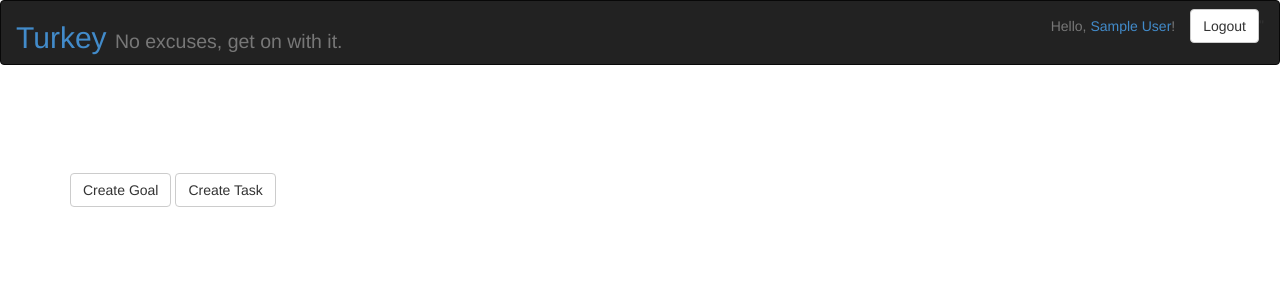
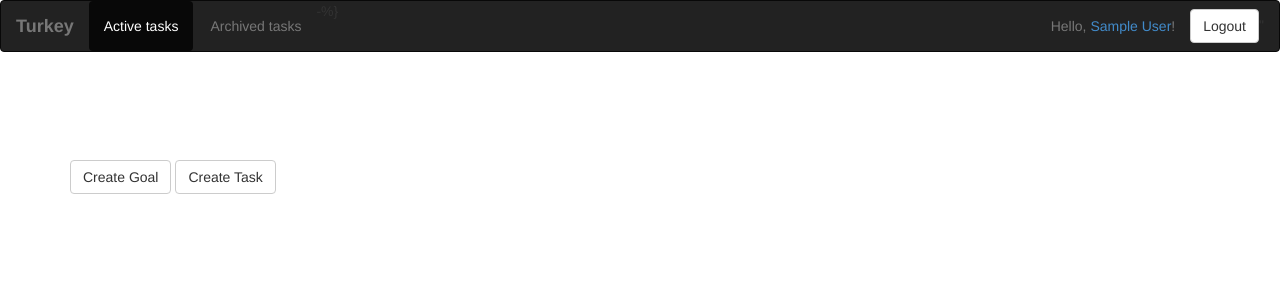
Before and after one commit to geokala/turkey, a Flask app: page / in a window 1280 px wide. Shown: the top 300 px of the page. Run offline with Flask 2, Linux system fonts and the light colour scheme; the visitor is signed in with stand-in values (Sample User, id 1); data comes from the database, SQL or seed files in the repository; data that the repository does not hold is empty; parts of the project's set-up code (start-up, migrations or seed data) failed here and were passed over; some libraries are stand-ins or nearby versions.

Commit message:
Make nav links for active(home) and archived tasks

```diff
--- a/turkey/home.py
+++ b/turkey/home.py
@@ -59,7 +59,6 @@ def make_goal_branch(this_goal, goals, tasks, completed):
     return result
 
 
-@app.route("/")
 def home_view():
     if current_user.is_anonymous:
         goals = []
@@ -92,4 +91,4 @@ def home_view():
             completed,
         )
 
-    return render_turkey("home.html", tree=tree)
+    return render_turkey("home.html", tree=tree, current_page='active_tasks')
--- a/turkey/templates/_base.html
+++ b/turkey/templates/_base.html
@@ -15,19 +15,36 @@
     <script src="{{ url_for('static', filename='jquery-2.1.1.min.js') }}"></script>
     <script src="{{ url_for('static', filename='bootstrap-3.2.0/js/bootstrap.min.js') }}"></script>
     <script src="{{ url_for('static', filename='bootstrap-growl.min.js') }}"></script>
-{% if form is defined %}
+{%- if form is defined -%}
     <script src="{{ url_for('static', filename='bootstrap-datepicker-1.3.1/js/bootstrap-datepicker.js') }}"></script>
-{% endif %}
+{%- endif -%}
     {%- block topbar -%}
     <div class="navbar navbar-inverse">
       <div class="container-fluid">
         <div class="navbar-header">
-          <h2>
-              <a href="/" class="brand">Turkey</a> <small>No excuses, get on with it.</small>
-          </h2>
+          <a href="/" class="navbar-brand"><strong>Turkey</strong></a>
         </div>
+        {%- if current_user and current_user.name -%}
+          <ul class="nav navbar-nav nav-pills pull-left">
+            {%- if current_page == 'active_tasks' -%} -%}
+              <li class="active">
+            {%- else -%}
+              <li>
+            {%- endif -%}
+              <a id="active_tasks_link" href="{{ url_for('home') }}">Active tasks</a>
+            </li>
+            {%- if current_page == 'archived_tasks' -%} -%}
+              <li class="active">
+            {%- else -%}
+              <li>
+            {%- endif -%}
+              <a id="archived_tasks_link" href="#">Archived tasks</a>
+            </li>
+          </ul>
+        {%- endif -%}
         <div class="nav nav-pills pull-right">
         {%- if current_user and current_user.name -%}
+          <!-- We're not using navbar-link classes because they're camoflagued on a navbar-inverse -->
           <p class="navbar-text">Hello, <a href="{{ url_for('me') }}">{{ current_user.name }}</a>!</p>
           {%- if current_user.is_admin -%}
              <a type="button" class="btn btn-default navbar-btn" href="{{ url_for('admin') }}">Site administration</a>
@@ -39,6 +56,7 @@
 <!-- Forgot username/password on login page -->
 <!-- Allow email login on login page -->
           {%- if registration_enabled -%}
+            <!-- We're not using navbar-link classes because they're camoflagued on a navbar-inverse -->
             <p class="navbar-text">Hi, you can <a href="{{ url_for('register') }}">register</a> or </p>
           {%- endif -%}
           <a type="button" class="btn btn-default navbar-btn" href="{{ url_for('login') }}">Login</a>
```
